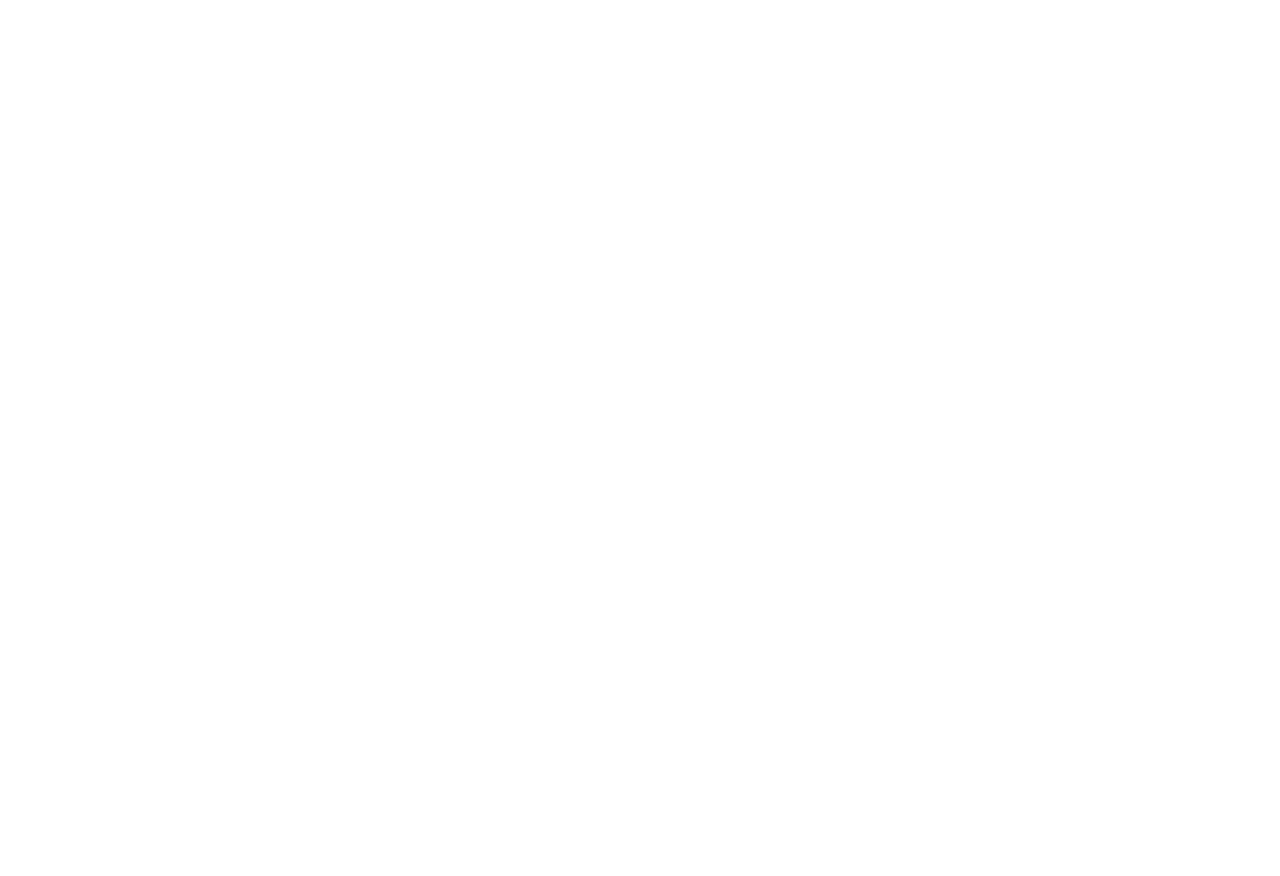
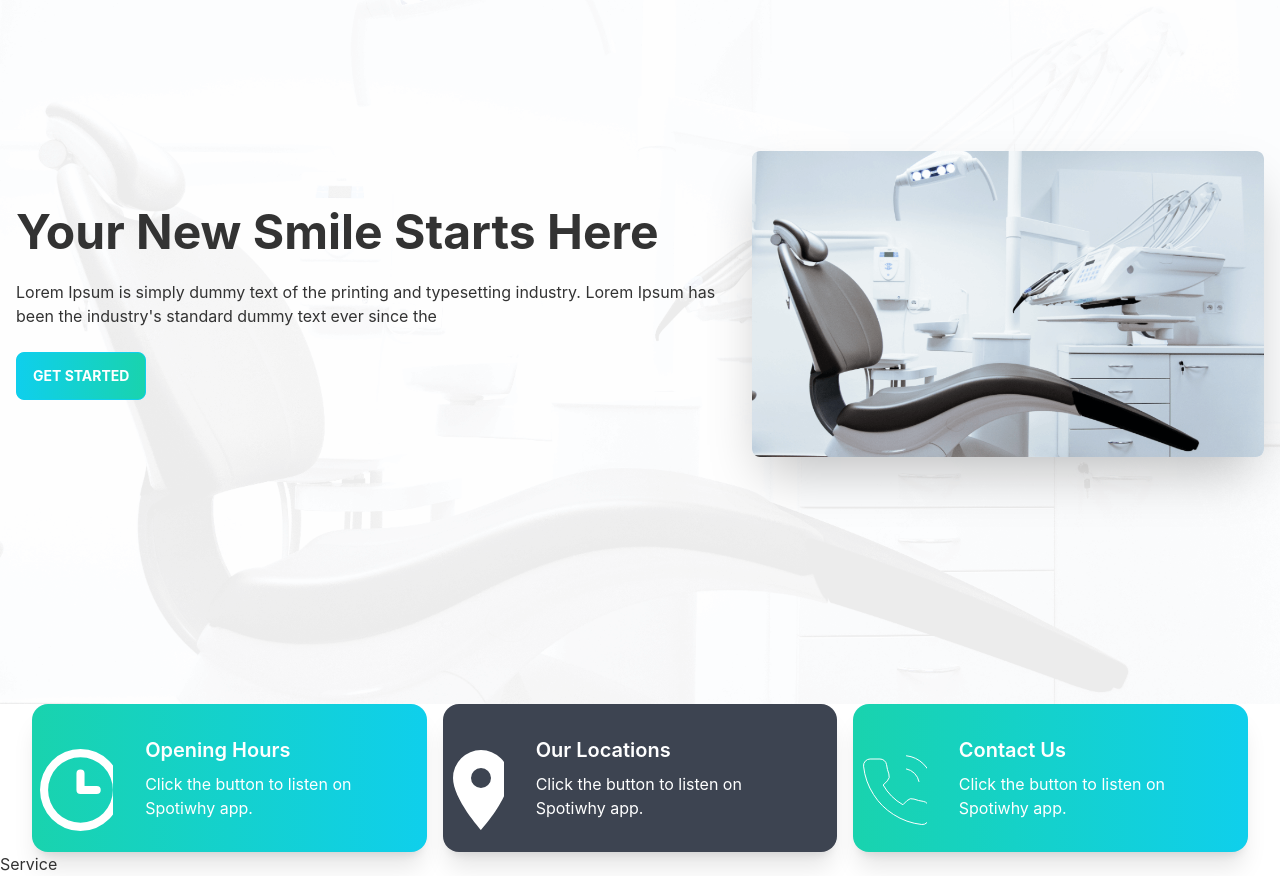
Before and after one commit to shafikul311/doctors-portal, a React (Create React App) app in the folder doctors-portal-client/: page / in a window 1280 px wide. Shown: the part 160-1036 px from the top of the page. Before the commit the page ends 800 px from the top, so only its background shows below. Built offline with nearby package versions, Linux system fonts and the light colour scheme.

Commit message:
info-card

```diff
--- /dev/null
+++ b/doctors-portal-client/src/Pages/Home/Hero.js
@@ -0,0 +1,33 @@
+import React from "react";
+import chair from "../../assets/images/chair.png";
+import BackgroundChair from "../../assets/images/bg.png";
+
+const Hero = () => {
+   return (
+      <div
+         style={{ backgroundImage: `url(${BackgroundChair})` , backgroundSize: 'cover'}}
+         class="hero min-h-screen py-12"
+      >
+         <div class="hero-content flex-col lg:flex-row-reverse">
+            <img
+               src={chair}
+               alt="doc-chair"
+               className="max-w-lg rounded-lg shadow-2xl"
+            />
+            <div>
+               <h1 class="text-5xl font-bold ">Your New Smile Starts Here</h1>
+               <p class="py-6">
+                  Lorem Ipsum is simply dummy text of the printing and
+                  typesetting industry. Lorem Ipsum has been the industry's
+                  standard dummy text ever since the
+               </p>
+               <button class="btn btn-primary uppercase text-white bg-gradient-to-r from-primary to-secondary font-bold ">
+                  Get Started
+               </button>
+            </div>
+         </div>
+      </div>
+   );
+};
+
+export default Hero;
--- a/doctors-portal-client/src/Pages/Home/Home.js
+++ b/doctors-portal-client/src/Pages/Home/Home.js
@@ -1,9 +1,14 @@
 import React from 'react';
+import Hero from './Hero';
+import Info from './Info';
+import Service from './Service';
 
 const Home = () => {
     return (
         <div>
-            <h2 className="font-bold text-4xl text-center">Home Page</h2>
+           <Hero/>
+           <Info/>
+           <Service/>
         </div>
     );
 };
--- /dev/null
+++ b/doctors-portal-client/src/Pages/Home/Info.js
@@ -0,0 +1,19 @@
+import React from 'react';
+
+import clock from '../../assets/icons/clock.svg';
+import marker from '../../assets/icons/marker.svg';
+import phone from '../../assets/icons/phone.svg';
+import InfoCard from './InfoCard';
+
+const Info = () => {
+    return (
+        <div class="grid grid-cols-1 lg:grid-cols-3 gap-4 text-white px-8">
+            <InfoCard cardTitle="Opening Hours" bgClass="bg-gradient-to-r from-secondary to-primary" img={clock}></InfoCard>
+            <InfoCard cardTitle="Our Locations" bgClass="bg-neutral" img={marker}></InfoCard>
+            <InfoCard cardTitle="Contact Us" bgClass="bg-gradient-to-r from-secondary to-primary" img={phone}></InfoCard>
+
+        </div>
+    );
+};
+
+export default Info;
--- /dev/null
+++ b/doctors-portal-client/src/Pages/Home/InfoCard.js
@@ -0,0 +1,18 @@
+import React from "react";
+
+const InfoCard = ({img, bgClass, cardTitle }) => {
+   return (
+      <div class={`card lg:card-side bg-base-100 shadow-xl ${bgClass}`}>
+         <figure>
+            <img class="ml-4 sm:mt-6 " src={img} alt="Album" />
+         </figure>
+         <div class="card-body">
+            <h2 class="card-title">{cardTitle}</h2>
+            <p>Click the button to listen on Spotiwhy app.</p>
+
+         </div>
+      </div>
+   );
+};
+
+export default InfoCard;
--- /dev/null
+++ b/doctors-portal-client/src/Pages/Home/Service.js
@@ -0,0 +1,11 @@
+import React from 'react';
+
+const Service = () => {
+    return (
+        <div>
+            <h1>Service</h1>
+        </div>
+    );
+};
+
+export default Service;
--- a/doctors-portal-client/src/Pages/Shared/Navbar.js
+++ b/doctors-portal-client/src/Pages/Shared/Navbar.js
@@ -57,19 +57,13 @@
                 {MenuItem}
                </ul>
             </div>
-            <a class="btn btn-ghost normal-case text-xl">daisyUI</a>
+            <a href="#" class="btn btn-ghost normal-case text-xl">Doctors Portal</a>
          </div>
          <div class="navbar-center hidden lg:flex">
             <ul class="menu menu-horizontal p-0">
                {MenuItem}
             </ul>
          </div>
-
-         <div className="navbar-end">
-                <label tabIndex="1" for="dashboard-sidebar" className="btn btn-ghost lg:hidden">
-                    <svg xmlns="http://www.w3.org/2000/svg" className="h-5 w-5" fill="none" viewBox="0 0 24 24" stroke="currentColor"><path strokeLinecap="round" strokeLinejoin="round" strokeWidth="2" d="M4 6h16M4 12h8m-8 6h16" /></svg>
-                </label>
-            </div>
       </div>
    );
 };
```
